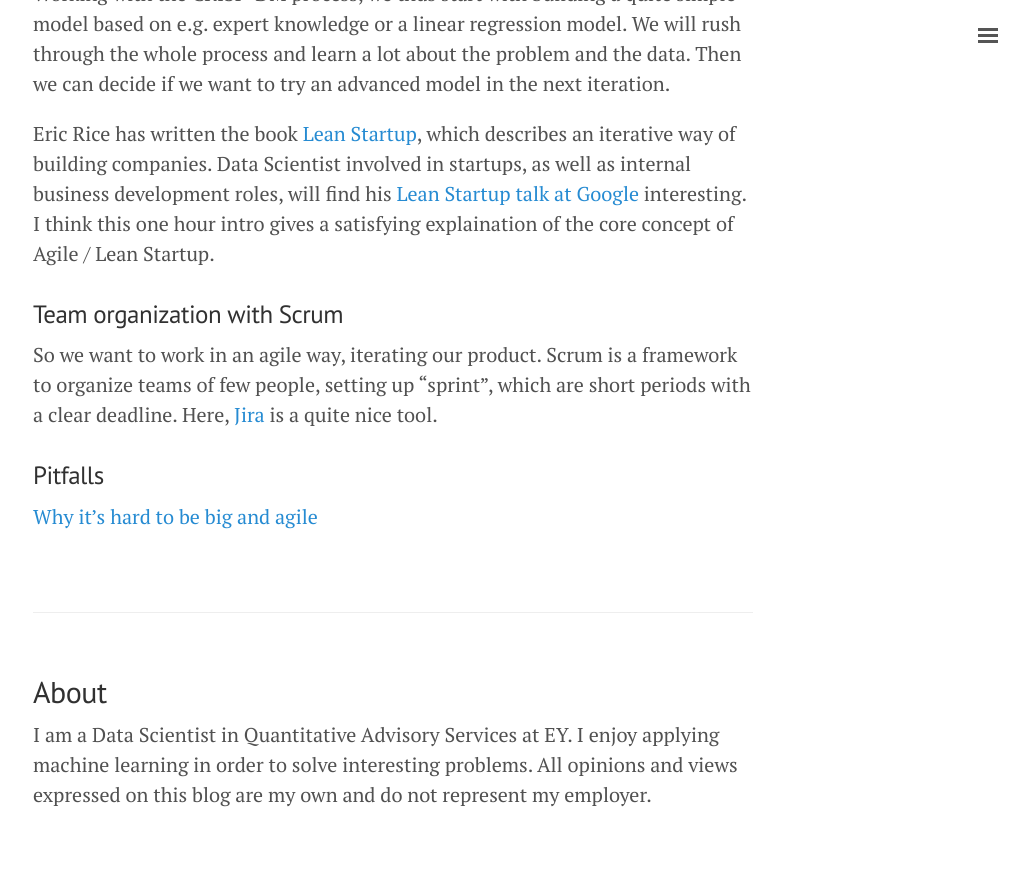
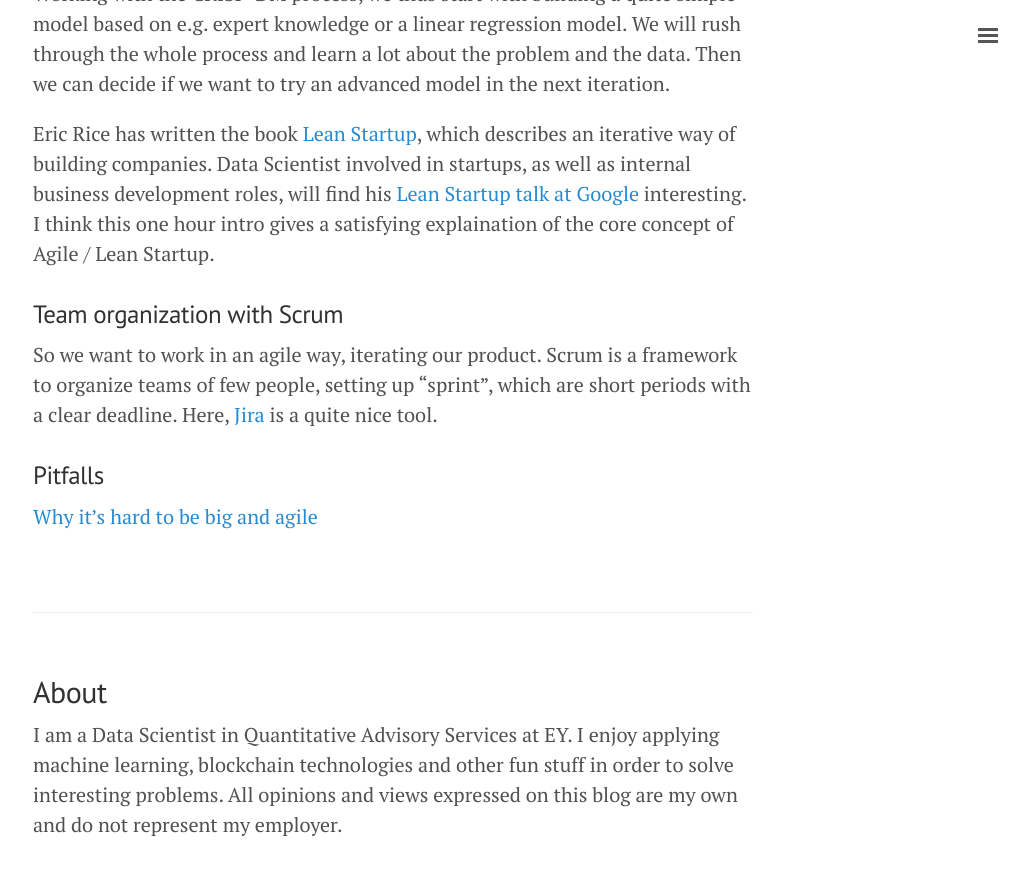
Before and after one commit to herman-hellenes/herman-hellenes.github.io, a Jekyll site: the page built from undone_posts/2017-08-19-scrum-agile.md, in a window 1280 px wide and 900 px high, scrolled down 1692 px. Shown: the top 876 px of the window, without its empty margins (247-1276 px from the left). Built offline with Jekyll 4.4.1, drawn with Linux system fonts in a browser that asks for light colours; nearby versions of some CDN libraries; comment, search, counter and statistics services are not loaded.

Commit message:
Update post.html

```diff
--- a/_layouts/post.html
+++ b/_layouts/post.html
@@ -12,7 +12,7 @@
   <h2>About</h2>
 
       <p>
-        I am a Data Scientist in Quantitative Advisory Services at EY. I enjoy applying machine learning in order to solve interesting problems.
+        I am a Data Scientist in Quantitative Advisory Services at EY. I enjoy applying machine learning, blockchain technologies and other fun stuff in order to solve interesting problems.
         All opinions and views expressed on this blog are my own and do not represent my employer.
       </p>
 
```
